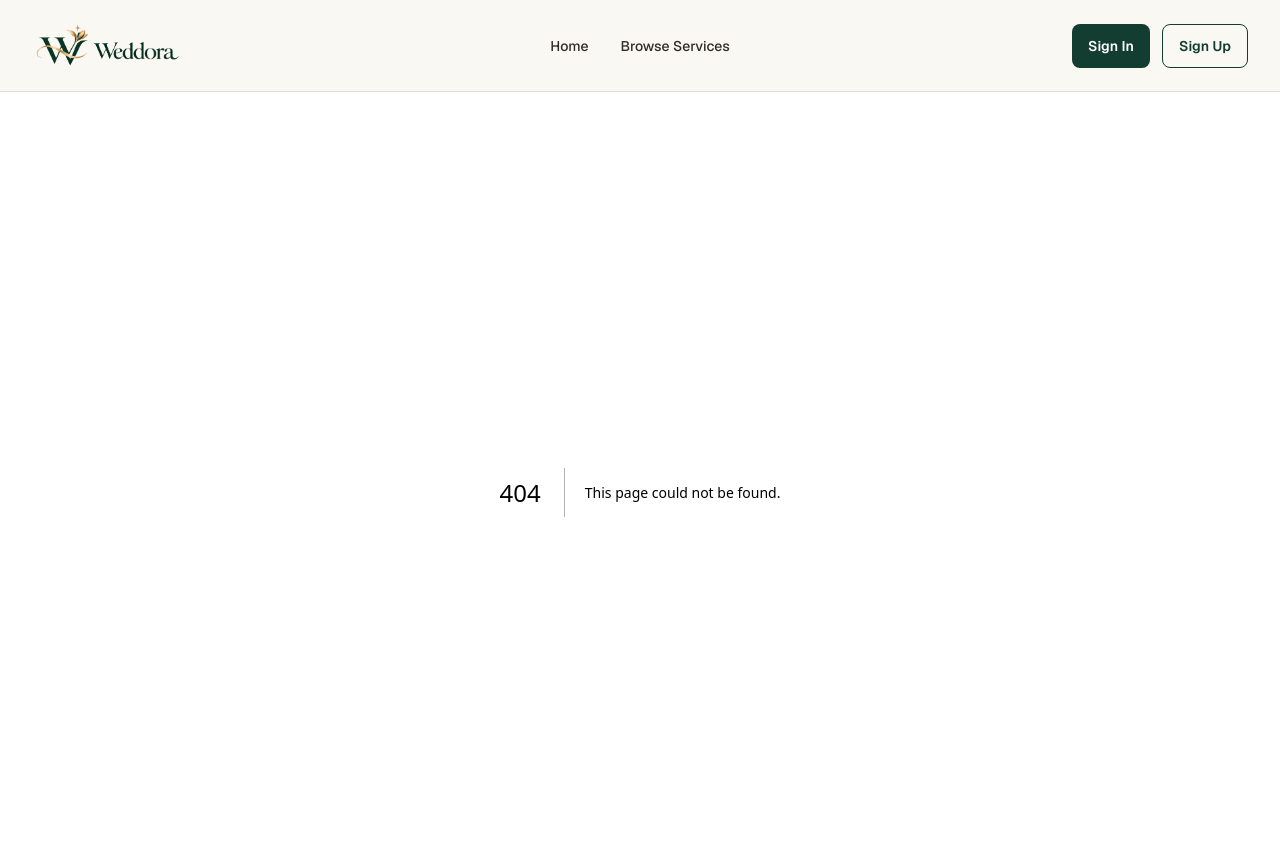
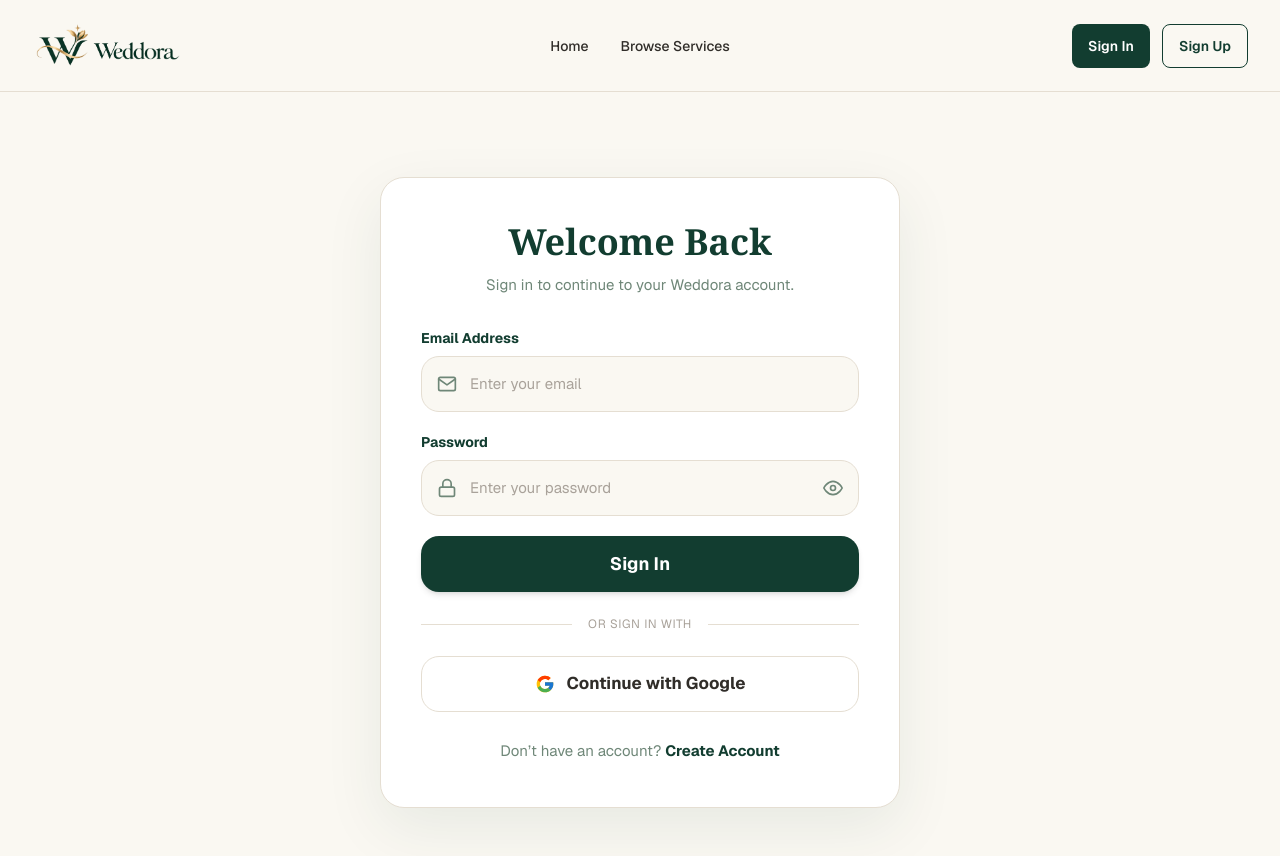
Before and after one commit to Minul-lab/weddora-by-minul, a Next.js app: page /sign-in in a window 1280 px wide. Before the commit this address had no page. Shown: the top 856 px of the page. Built offline with nearby package versions, Linux system fonts and the light colour scheme.

Commit message:
created a sign-in page

```diff
--- /dev/null
+++ b/app/sign-in/page.tsx
@@ -0,0 +1,124 @@
+"use client"
+
+import { useState } from "react"
+import Link from "next/link"
+import { FiEye, FiEyeOff, FiLock, FiMail } from "react-icons/fi"
+import { FcGoogle } from "react-icons/fc"
+
+export default function SignInPage() {
+  const [showPassword, setShowPassword] = useState(false)
+
+  return (
+    <main className="flex min-h-screen items-center justify-center bg-[#FAF8F2] px-4 py-8">
+      <section className="w-full max-w-[520px] rounded-[24px] border border-[#E5DED2] bg-white px-6 py-9 shadow-[0_20px_60px_rgba(18,61,48,0.08)] sm:px-10 sm:py-11">
+        <h1 className="text-center font-serif text-4xl font-bold text-[#123D30]">
+          Welcome Back
+        </h1>
+
+        <p className="mt-3 text-center text-[15px] text-[#6F8778]">
+          Sign in to continue to your Weddora account.
+        </p>
+
+        <form
+          className="mt-8 space-y-5"
+          onSubmit={(event) => event.preventDefault()}
+        >
+          <div>
+            <label
+              htmlFor="email"
+              className="mb-2 block text-sm font-bold text-[#123D30]"
+            >
+              Email Address
+            </label>
+
+            <div className="relative">
+              <FiMail
+                aria-hidden="true"
+                className="absolute top-1/2 left-4 h-5 w-5 -translate-y-1/2 text-[#6F8778]"
+              />
+              <input
+                id="email"
+                name="email"
+                type="email"
+                autoComplete="email"
+                placeholder="Enter your email"
+                required
+                className="min-h-14 w-full rounded-2xl border border-[#E5DED2] bg-[#FAF8F2] py-3 pr-4 pl-12 text-[15px] text-[#302D29] transition outline-none placeholder:text-[#A9A29A] focus:border-[#123D30] focus:bg-white focus:ring-2 focus:ring-[#123D30]/10"
+              />
+            </div>
+          </div>
+
+          <div>
+            <label
+              htmlFor="password"
+              className="mb-2 block text-sm font-bold text-[#123D30]"
+            >
+              Password
+            </label>
+
+            <div className="relative">
+              <FiLock
+                aria-hidden="true"
+                className="absolute top-1/2 left-4 h-5 w-5 -translate-y-1/2 text-[#6F8778]"
+              />
+              <input
+                id="password"
+                name="password"
+                type={showPassword ? "text" : "password"}
+                autoComplete="current-password"
+                placeholder="Enter your password"
+                required
+                className="min-h-14 w-full rounded-2xl border border-[#E5DED2] bg-[#FAF8F2] py-3 pr-12 pl-12 text-[15px] text-[#302D29] transition outline-none placeholder:text-[#A9A29A] focus:border-[#123D30] focus:bg-white focus:ring-2 focus:ring-[#123D30]/10"
+              />
+              <button
+                type="button"
+                aria-label={showPassword ? "Hide password" : "Show password"}
+                onClick={() => setShowPassword((visible) => !visible)}
+                className="absolute top-1/2 right-4 -translate-y-1/2 text-[#6F8778] hover:text-[#123D30] focus-visible:ring-2 focus-visible:ring-[#C6A15B] focus-visible:outline-none"
+              >
+                {showPassword ? (
+                  <FiEyeOff aria-hidden="true" className="h-5 w-5" />
+                ) : (
+                  <FiEye aria-hidden="true" className="h-5 w-5" />
+                )}
+              </button>
+            </div>
+          </div>
+
+          <button
+            type="submit"
+            className="min-h-14 w-full rounded-2xl bg-[#123D30] px-4 text-lg font-bold text-white shadow-md transition-colors hover:bg-[#1C5140] focus-visible:ring-2 focus-visible:ring-[#C6A15B] focus-visible:ring-offset-2 focus-visible:outline-none"
+          >
+            Sign In
+          </button>
+        </form>
+
+        <div className="my-6 flex items-center gap-4">
+          <span className="h-px flex-1 bg-[#E5DED2]" />
+          <span className="text-xs tracking-wider text-[#A9A29A]">
+            OR SIGN IN WITH
+          </span>
+          <span className="h-px flex-1 bg-[#E5DED2]" />
+        </div>
+
+        <button
+          type="button"
+          className="flex min-h-14 w-full items-center justify-center gap-3 rounded-2xl border border-[#E5DED2] bg-white px-4 text-[17px] font-bold text-[#302D29] transition-colors hover:bg-[#FAF8F2] focus-visible:ring-2 focus-visible:ring-[#C6A15B] focus-visible:ring-offset-2 focus-visible:outline-none"
+        >
+          <FcGoogle aria-hidden="true" className="h-5 w-5" />
+          Continue with Google
+        </button>
+
+        <p className="mt-7 text-center text-[15px] text-[#6F8778]">
+          Don’t have an account?{" "}
+          <Link
+            href="/sign-up"
+            className="font-bold text-[#123D30] hover:text-[#1C5140]"
+          >
+            Create Account
+          </Link>
+        </p>
+      </section>
+    </main>
+  )
+}
--- a/package.json
+++ b/package.json
@@ -20,6 +20,7 @@
     "next-themes": "^0.4.6",
     "react": "19.3.1",
     "react-dom": "19.3.1",
+    "react-icons": "^5.7.0",
     "shadcn": "^4.23.0",
     "tw-animate-css": "^1.4.0"
   },
```
Also changed, not shown: 1 other file (tests, documents, lock files or other folders).
